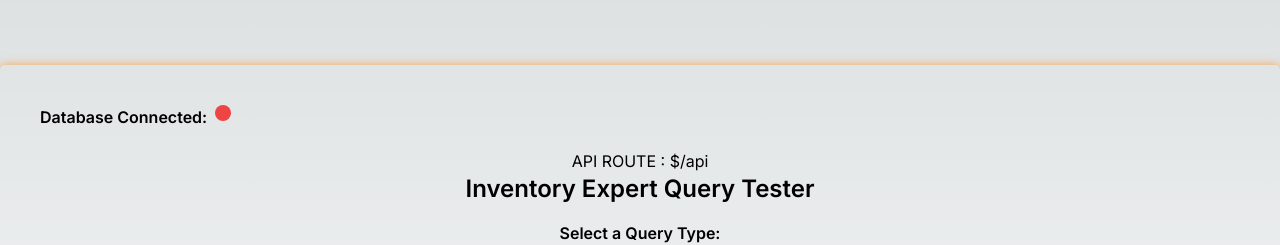
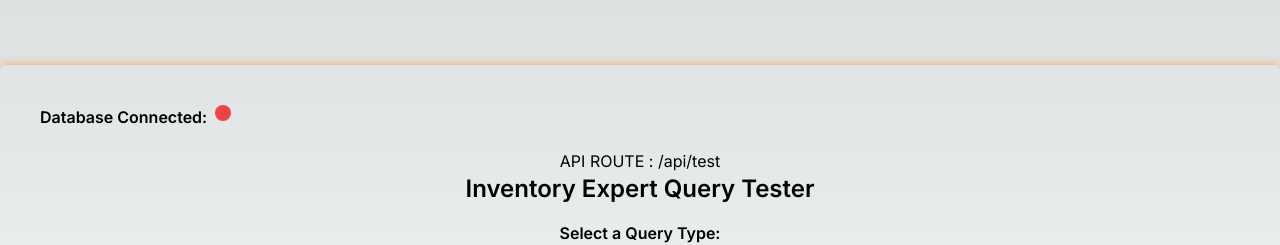
Before and after one commit to vaibhavthapliyalx/inventory_xpert, a Next.js app: page / in a window 1280 px wide. Shown: the part 141-386 px from the top of the page. Built offline with nearby package versions, Linux system fonts and the light colour scheme; no server answers.

Commit message:
Fixed Typo

```diff
--- a/app/page.tsx
+++ b/app/page.tsx
@@ -7,7 +7,7 @@ const API_URL = '/api'; // Update with your Flask API URL
 
 export default function Home() {
   const [results, setResults] = useState([]);
-  const [ApiURL, setApiURL] = useState(`${API_URL}/test`);
+  const [apiURL, setApiURL] = useState(`${API_URL}/test`);
   const [queryType, setQueryType] = useState('test');
   const [isDatabaseConnected, setDatabaseConnected] = useState(false); // Assuming initially not connected
 
@@ -56,7 +56,7 @@ export default function Home() {
           }`}
         />
       </div>
-      <h2>API ROUTE : ${API_URL}</h2>
+      <h2>API ROUTE : {apiURL}</h2>
 
     <h1 className="text-2xl font-semibold mb-4">Inventory Expert Query Tester</h1>
     <label className="font-semibold">Select a Query Type:</label>
```
